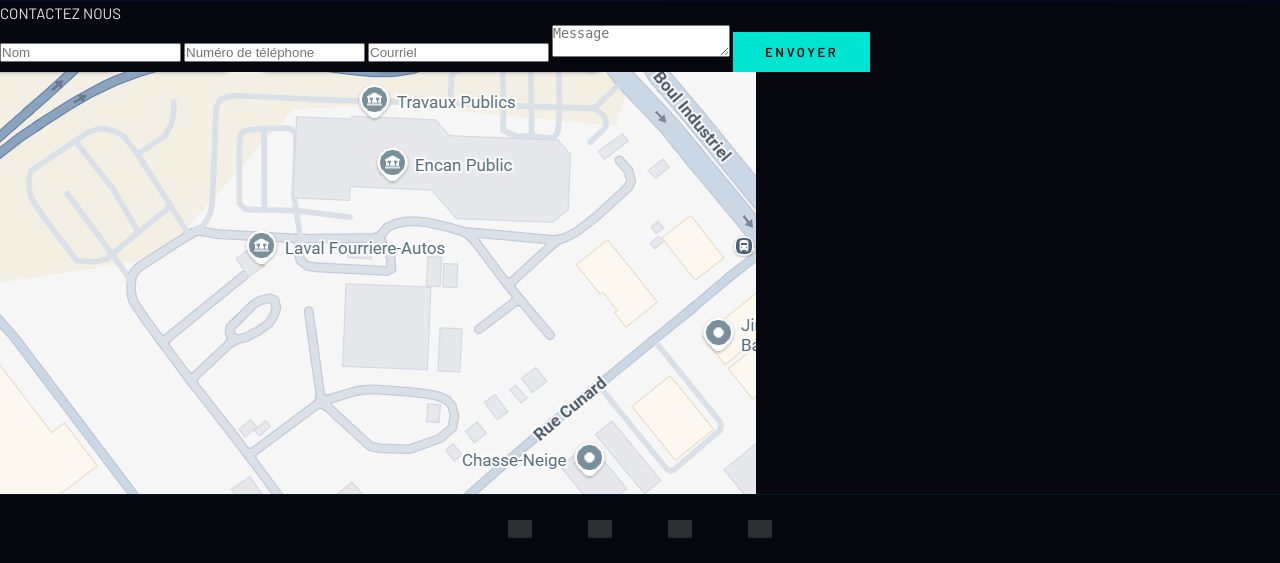
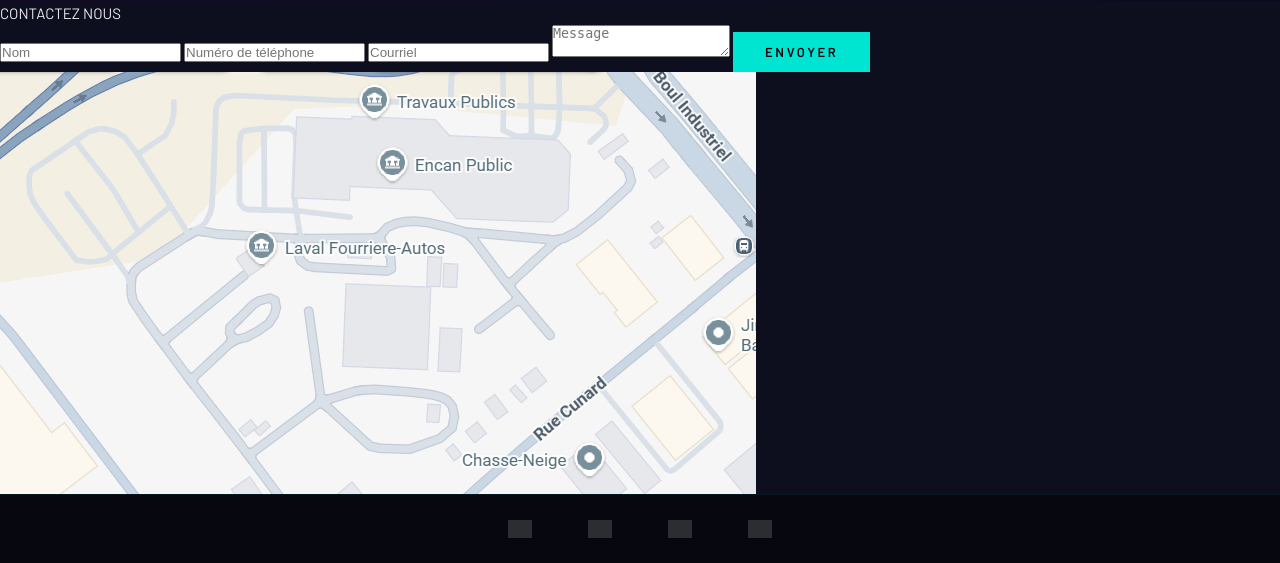
Before and after one commit to Oceane005/Restaurant-web4, a PHP site: page / in a window 1280 px wide. Shown: the part 4154-4717 px from the top of the page. Run offline with PHP 8.4, Linux system fonts and the light colour scheme; grey boxes are pictures that could not be loaded.

Commit message:
debut global

```diff
--- a/components/ouverture/ouverture.css
+++ b/components/ouverture/ouverture.css
@@ -66,7 +66,7 @@
 .cloud { position: absolute; pointer-events: none; z-index: 4; filter: drop-shadow(0 0 8px rgba(255,255,255,0.15)); }
 
 .cloud.c1 { width: 300px; left: -40px; top: 50%; transform: translateY(-50%); animation: cloudFloat 6s ease-in-out infinite; }
-.cloud.c2 { width: 130px; right: -40px; top: 20%; transform: translateY(-50%); animation: cloudFloat 6s ease-in-out infinite 1.8s; }
+.cloud.c2 { width: 130px; right: -40px; top: 0%; transform: translateY(-50%); animation: cloudFloat 6s ease-in-out infinite 1.8s; }
 .cloud.c3 { display: none; }
 
 
--- a/css/global.css
+++ b/css/global.css
@@ -3,7 +3,7 @@
 html { scroll-behavior: smooth; }
 
 body {
-  background: var(--dark);
+  background: var(--dark-mid);
   color: var(--text);
   font-family: var(--font-body);
   font-size: 15px;
```
